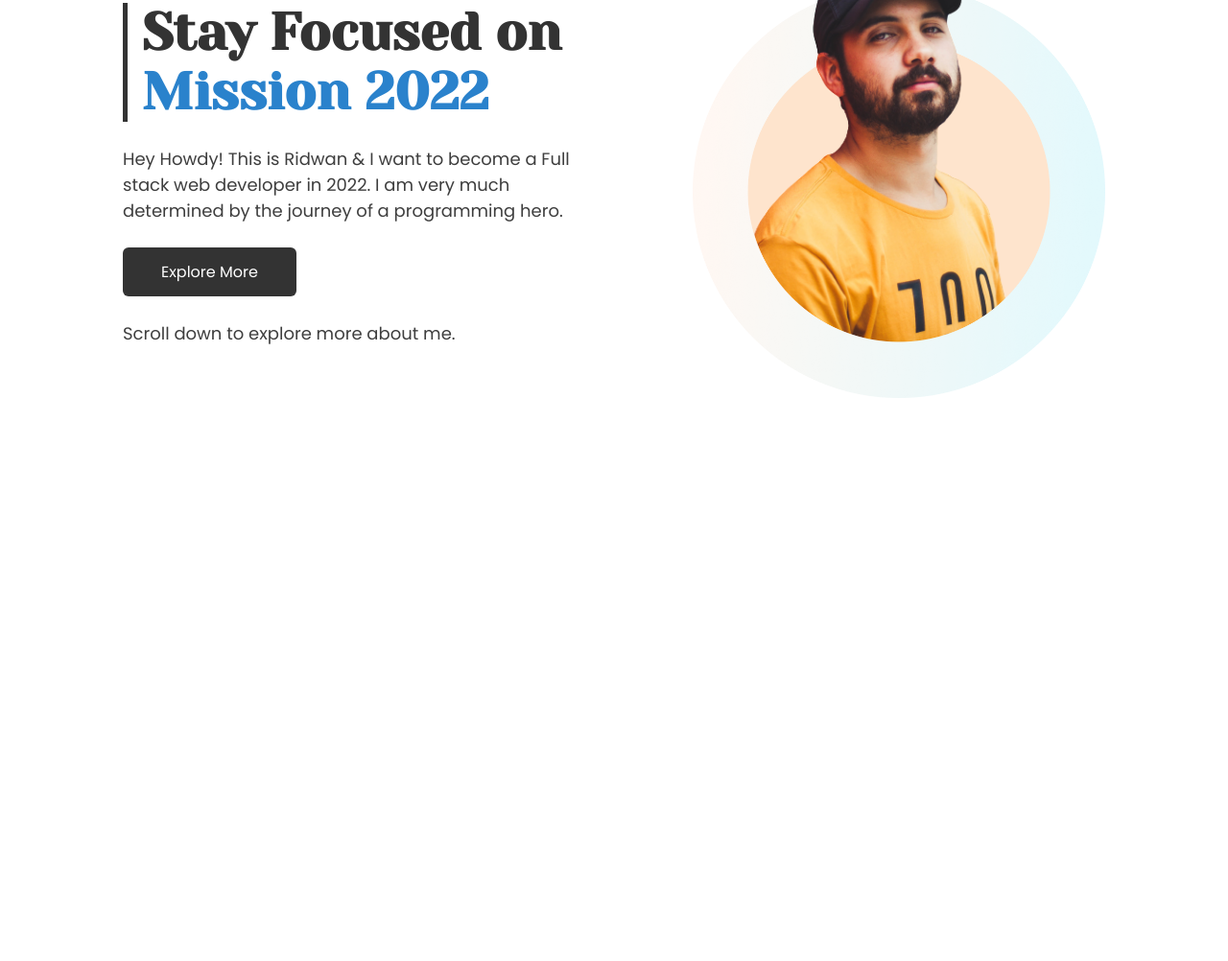
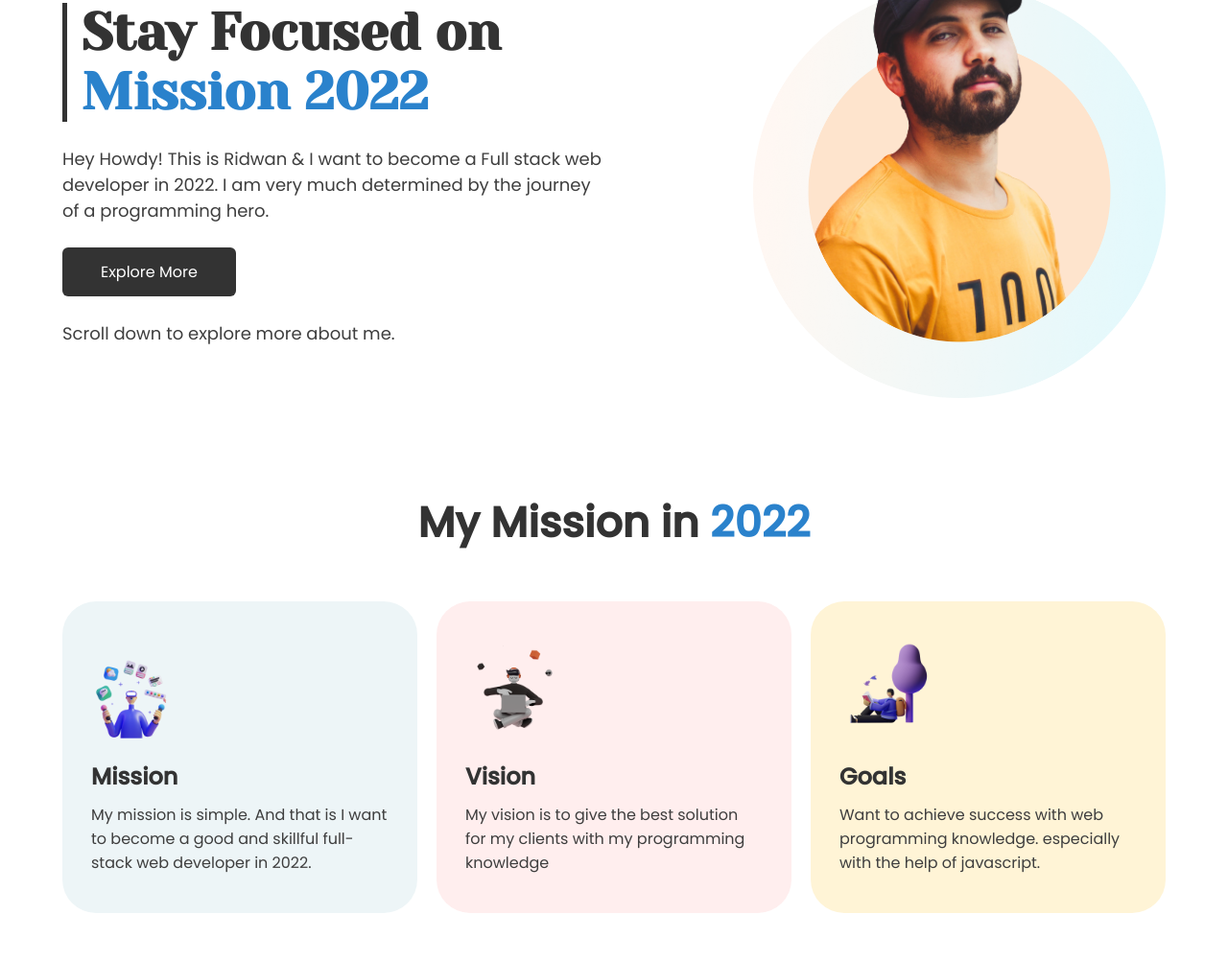
Before and after one commit to Ridwan-Suhel/mission-2022, a plain HTML site: page index.html in a window 1280 px wide. Shown: the part 173-1175 px from the top of the page at 96% size. Before the commit the page ends 800 px from the top, so only its background shows below. Drawn offline with Linux system fonts and the light colour scheme.

Commit message:
mission area added

```diff
--- a/index.html
+++ b/index.html
@@ -25,7 +25,7 @@
           <!-- column start-->
           <div class="col-half">
             <div class="hero-content-wrapper">
-              <h1>
+              <h1 class="title">
                 Stay Focused on <br />
                 <span class="secondary-clr">Mission 2022</span>
               </h1>
@@ -46,5 +46,54 @@
       </div>
     </section>
     <!-- hero area end     -->
+
+    <!-- mission area start  -->
+    <section class="mission-area">
+      <div class="container">
+        <h1 class="title txt-center">
+          My Mission in <span class="secondary-clr">2022</span>
+        </h1>
+
+        <div class="row mission-card-wrapper">
+          <!-- single card  -->
+          <div class="single-card">
+            <img
+              src="images/illustrators/illustrator-1.png"
+              alt="Illustration picture"
+            />
+            <h3>Mission</h3>
+            <p>
+              My mission is simple. And that is I want to become a good and
+              skillful full-stack web developer in 2022.
+            </p>
+          </div>
+          <!-- single card  -->
+          <div class="single-card vision-card">
+            <img
+              src="images/illustrators/illustrator-2.png"
+              alt="Illustration picture"
+            />
+            <h3>Vision</h3>
+            <p>
+              My vision is to give the best solution for my clients with my
+              programming knowledge
+            </p>
+          </div>
+          <!-- single card  -->
+          <div class="single-card goal-card">
+            <img
+              src="images/illustrators/illustrator-3.png"
+              alt="Illustration picture"
+            />
+            <h3>Goals</h3>
+            <p>
+              Want to achieve success with web programming knowledge. especially
+              with the help of javascript.
+            </p>
+          </div>
+        </div>
+      </div>
+    </section>
+    <!-- mission area end  -->
   </body>
 </html>
--- a/style.css
+++ b/style.css
@@ -8,16 +8,20 @@ body {
 }
 /* global style start  */
 .container {
-  width: 80%;
+  width: 1170px;
   margin: 0 auto;
+}
+.title {
+  font-size: 44px;
+  color: #333333;
 }
 .row {
   display: flex;
   justify-content: space-between;
-  align-items: center;
 }
 .col-half {
   width: 50%;
+  margin: 0px 10px;
 }
 img {
   width: 100%;
@@ -37,6 +41,9 @@ a {
   background: #333333;
   display: inline-block;
 }
+.txt-center {
+  text-align: center;
+}
 .primary-clr {
   color: #333333;
 }
@@ -47,14 +54,16 @@ a {
 .hero-area {
   padding: 40px 0px;
 }
+.hero-area .row {
+  align-items: center;
+}
 .hero-content-wrapper {
   margin-top: 100px;
 }
-.hero-content-wrapper h1 {
+.hero-content-wrapper .title {
   font-family: "Yeseva One", cursive;
   font-size: 54px;
   padding-left: 15px;
-  color: #333333;
 
   border-left: 5px solid;
   border-image: #333333;
@@ -70,3 +79,37 @@ a {
 .hero-wrapper img {
   width: 430px;
 }
+/* mission-area style start */
+.mission-area {
+  padding: 50px 0px;
+}
+.mission-card-wrapper {
+  margin-top: 50px;
+}
+.single-card {
+  width: 33.33%;
+  background: #edf5f7;
+  padding: 40px 30px;
+  border-radius: 35px;
+
+  margin: 0px 10px;
+}
+.vision-card {
+  background: #ffeeee;
+}
+.goal-card {
+  background: #fff4d6;
+}
+.single-card img {
+  width: 100px;
+  height: 108px;
+  object-fit: cover;
+}
+.single-card h3 {
+  font-size: 24px;
+  color: #333333;
+  margin: 10px 0px;
+}
+.single-card p {
+  font-size: 16px;
+}
```
